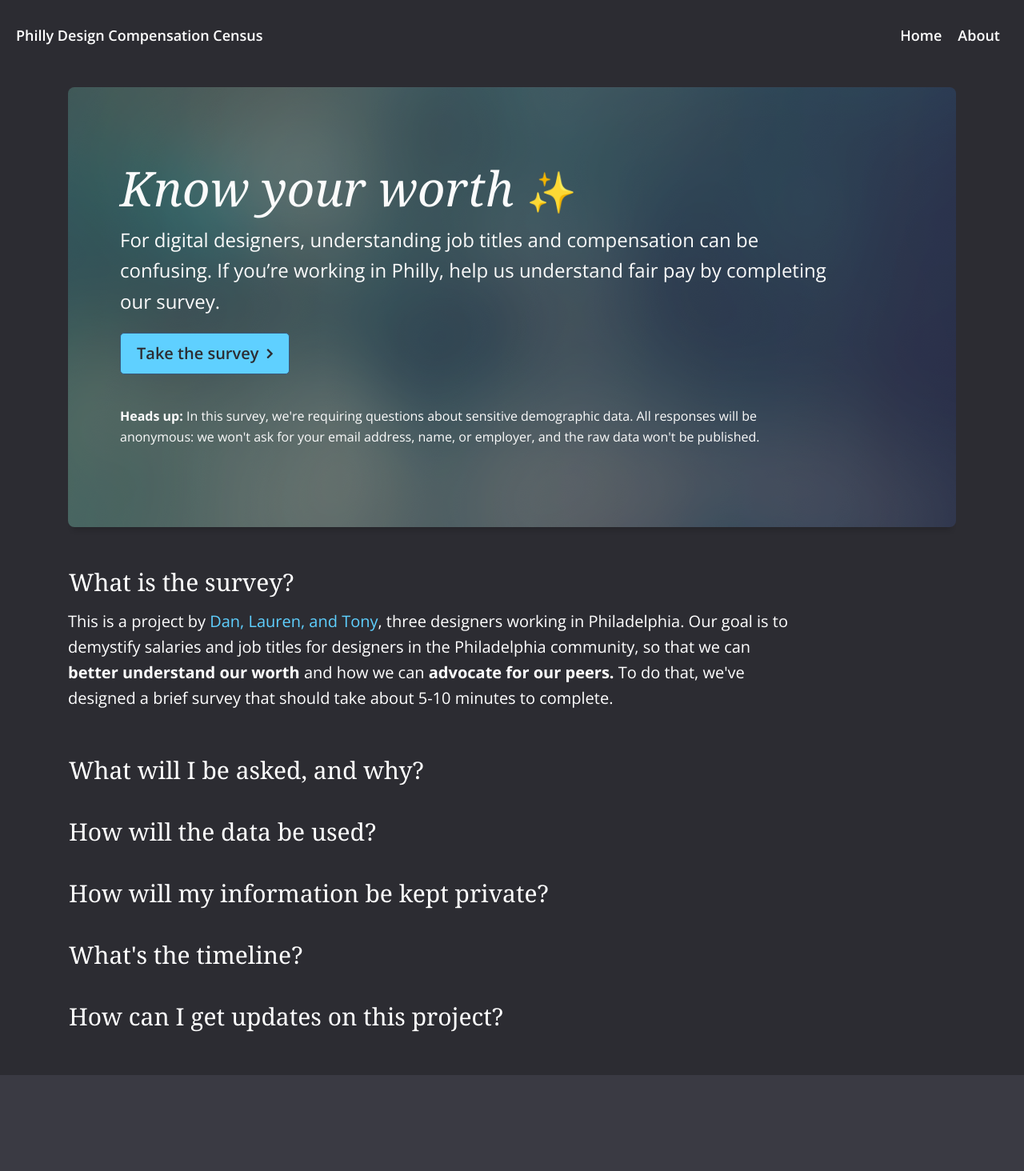
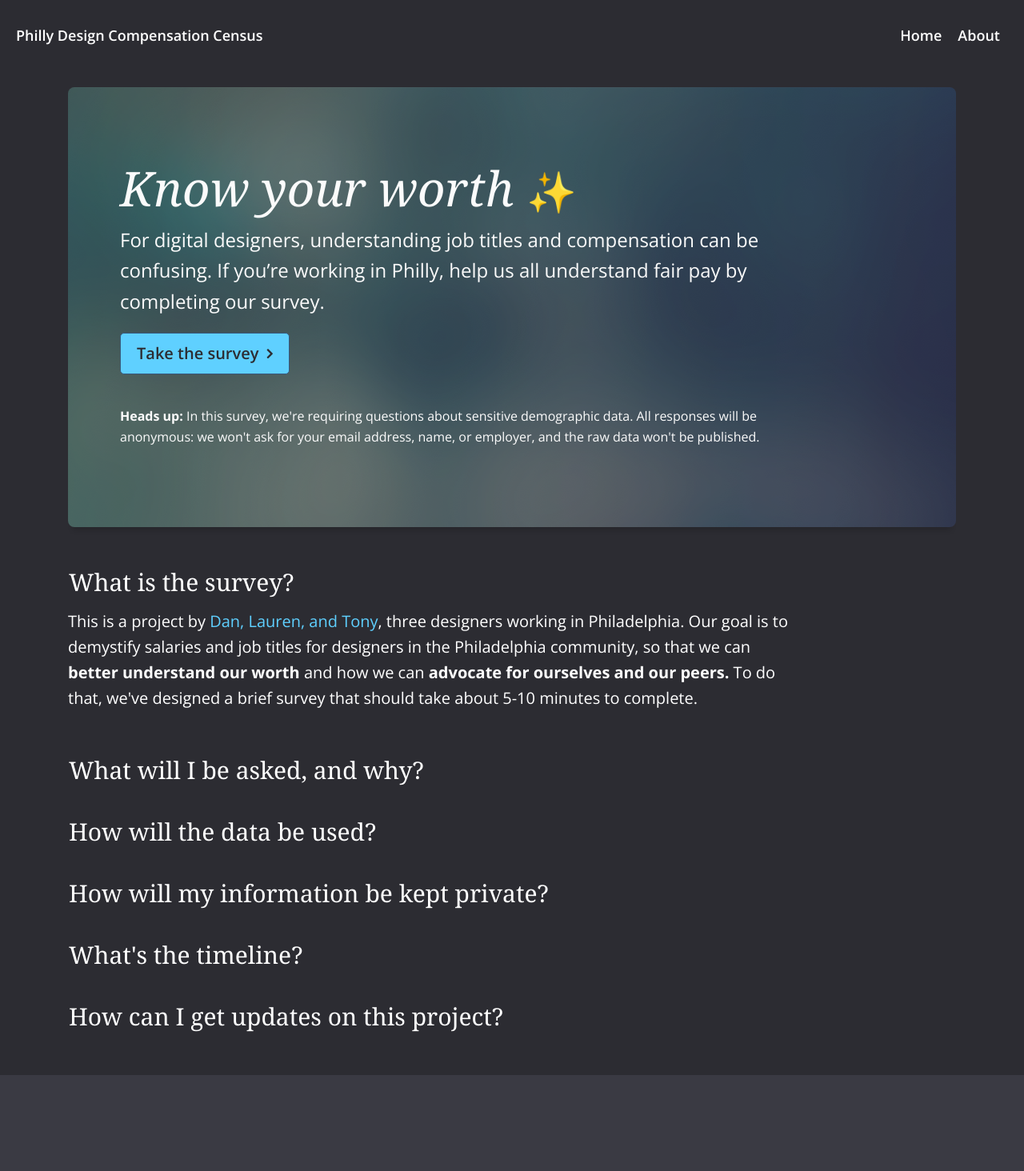
Before and after one commit to laurenhallden/designer-survey, a Jekyll site: the page built from philly/index.md, in a window 1280 px wide. Shown: the whole page at 80% size. Built offline with Jekyll 4.4.1, drawn with Linux system fonts in a browser that asks for light colours; nearby versions of some CDN libraries; comment, search, counter and statistics services are not loaded.

Commit message:
Updates from some notes from Holly + Len!

```diff
--- a/_layouts/standard.html
+++ b/_layouts/standard.html
@@ -15,7 +15,7 @@
                 <div class="hero-card">
                     <div class="col-lg-11">
                     <h1>{{ page.title }} <span>✨</span></h1>
-                    <p>For digital designers, understanding job titles and compensation can be confusing. If you’re working in Philly, help us understand fair pay by completing our survey.</p>
+                    <p>For digital designers, understanding job titles and compensation can be confusing. If you’re working in Philly, help us all understand fair pay by completing our survey.</p>
                     {% include surveybutton.html %}
                     <p class="small"><strong>Heads up:</strong> In this survey, we're requiring questions about sensitive demographic data. All responses will be anonymous: we won't ask for your email address, name, or employer, and the raw data won't be published.</p>
                     </div>
@@ -40,7 +40,7 @@
         </div>
         <div id="collapseOne" class="collapse show" aria-labelledby="headingOne" data-parent="#accordion">
           <div class="acc-card-body">
-            <p>This is a project by <a href="/about">Dan, Lauren, and Tony</a>, three designers working in Philadelphia. Our goal is to demystify salaries and job titles for designers in the Philadelphia community, so that we can <strong>better understand our worth</strong> and how we can <strong>advocate for our peers.</strong> To do that, we've designed a brief survey that should take about 5-10 minutes to complete.</p>
+            <p>This is a project by <a href="/about">Dan, Lauren, and Tony</a>, three designers working in Philadelphia. Our goal is to demystify salaries and job titles for designers in the Philadelphia community, so that we can <strong>better understand our worth</strong> and how we can <strong>advocate for ourselves and our peers.</strong> To do that, we've designed a brief survey that should take about 5-10 minutes to complete.</p>
           </div>
         </div>
       </div>
```
Also changed, not shown: other parts of _layouts/standard.html (+1 -1 lines).
